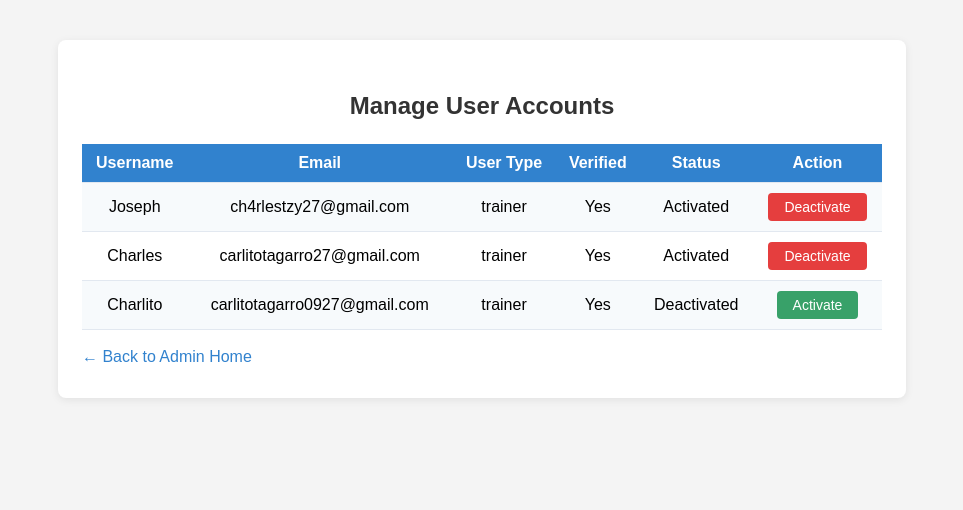
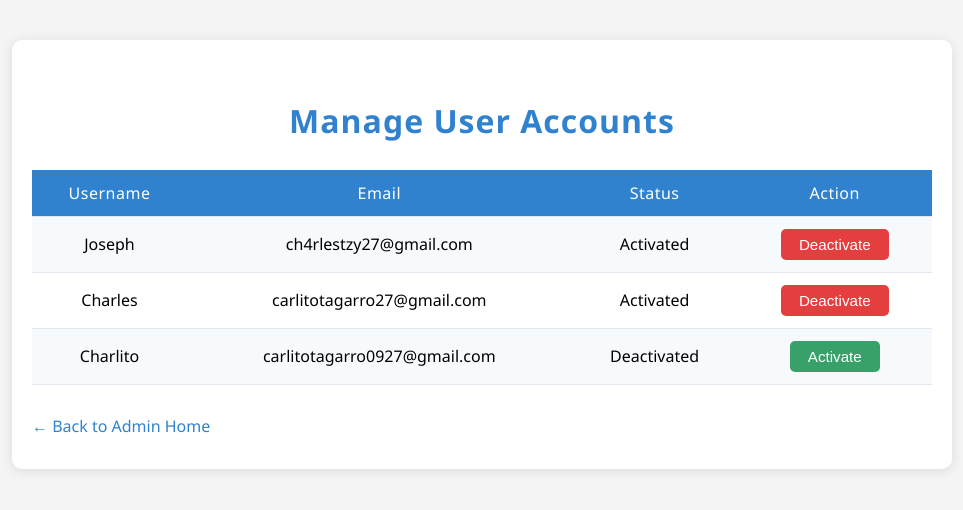
Before and after one commit to Carlito-Tagarro/inventory_System, a PHP site: page /phpmailer/admin/manage_accounts.php in a window 1280 px wide. Shown: the top 510 px of the page, without its empty margins (158-1121 px from the left). Run offline with PHP 8.4, Linux system fonts and the light colour scheme; a user stored in the database is signed in; data comes from the database, SQL or seed files in the repository.

Commit message:
fix manage account css

```diff
--- /dev/null
+++ b/CSS/manage_account.css
@@ -0,0 +1,164 @@
+      :root {
+            --primary: #3182ce;
+            --success: #38a169;
+            --danger: #e53e3e;
+            --background: #f4f4f4;
+            --container-bg: #fff;
+            --text-dark: #222;
+            --text-light: #fff;
+            --border-radius: 10px;
+            --shadow: 0 2px 12px rgba(0,0,0,0.10);
+        }
+        body {
+            font-family: 'Segoe UI', Arial, sans-serif;
+            background: var(--background);
+            margin: 0;
+            padding: 0;
+        }
+        .container {
+            max-width: 900px;
+            margin: 40px auto;
+            background: var(--container-bg);
+            padding: 32px 20px;
+            border-radius: var(--border-radius);
+            box-shadow: var(--shadow);
+        }
+        h2 {
+            text-align: center;
+            color: var(--primary);
+            margin-bottom: 28px;
+            font-size: 2rem;
+            font-weight: 600;
+            letter-spacing: 1px;
+        }
+        .table-responsive {
+            width: 100%;
+            overflow-x: auto;
+        }
+        table {
+            width: 100%;
+            border-collapse: collapse;
+            margin-bottom: 20px;
+            min-width: 600px;
+        }
+        th, td {
+            padding: 12px 10px;
+            border-bottom: 1px solid #e2e8f0;
+            text-align: center;
+            font-size: 1rem;
+        }
+        th {
+            background: var(--primary);
+            color: var(--text-light);
+            font-weight: 500;
+            letter-spacing: 0.5px;
+        }
+        tr:nth-child(even) {
+            background: #f7fafc;
+        }
+        .btn {
+            padding: 7px 18px;
+            border: none;
+            border-radius: 5px;
+            cursor: pointer;
+            font-size: 0.95rem;
+            transition: background 0.2s;
+            font-weight: 500;
+        }
+        .activate {
+            background: var(--success);
+            color: var(--text-light);
+        }
+        .activate:hover {
+            background: #2f855a;
+        }
+        .deactivate {
+            background: var(--danger);
+            color: var(--text-light);
+        }
+        .deactivate:hover {
+            background: #c53030;
+        }
+        a.back-link {
+            display: inline-block;
+            color: var(--primary);
+            text-decoration: none;
+            font-weight: 500;
+            margin-top: 10px;
+            transition: color 0.2s;
+        }
+        a.back-link:hover {
+            color: #225ea8;
+            text-decoration: underline;
+        }
+        @media (max-width: 700px) {
+            .container {
+                max-width: 98vw;
+                padding: 16px 5px;
+            }
+            h2 {
+                font-size: 1.4rem;
+            }
+            table, th, td {
+                font-size: 0.95rem;
+            }
+        }
+        @media (max-width: 500px) {
+            .container {
+                padding: 8px 2px;
+            }
+            .table-responsive {
+                min-width: 0;
+            }
+            table {
+                min-width: 400px;
+            }
+            th, td {
+                padding: 8px 4px;
+                font-size: 0.85rem;
+                word-break: break-word;
+            }
+            .btn {
+                padding: 6px 10px;
+                font-size: 0.85rem;
+            }
+        }
+        @media (max-width: 400px) {
+            .table-responsive {
+                display: none;
+            }
+            .user-card-list {
+                display: block;
+            }
+            .user-card {
+                background: var(--container-bg);
+                box-shadow: var(--shadow);
+                border-radius: var(--border-radius);
+                margin-bottom: 14px;
+                padding: 12px 8px;
+                font-size: 0.9rem;
+            }
+            .user-card .card-row {
+                margin-bottom: 6px;
+            }
+            .user-card .card-label {
+                font-weight: 500;
+                color: var(--primary);
+                margin-right: 6px;
+            }
+            .user-card .card-value {
+                color: var(--text-dark);
+            }
+            .user-card .card-actions {
+                margin-top: 8px;
+            }
+            .user-card .btn {
+                width: 100%;
+                margin-bottom: 4px;
+            }
+        }
+        @media (min-width: 401px) {
+            .user-card-list {
+                display: none;
+            }
+        }
--- a/admin/manage_accounts.php
+++ b/admin/manage_accounts.php
@@ -30,28 +30,19 @@ DISCONNECTIVITY($connection);
     <meta charset="UTF-8">
     <title>Manage Accounts</title>
     <link rel="icon" type="image/x-icon" href="../images/images__1_-removebg-preview.png">
-    <style>
-        body { font-family: Arial, sans-serif; background: #f4f4f4; }
-        .container { max-width: 800px; margin: 40px auto; background: #fff; padding: 32px 24px; border-radius: 8px; box-shadow: 0 2px 8px rgba(0,0,0,0.08);}
-        h2 { text-align: center; color: #333; margin-bottom: 24px;}
-        table { width: 100%; border-collapse: collapse; margin-bottom: 18px;}
-        th, td { padding: 10px 8px; border-bottom: 1px solid #e2e8f0; text-align: center;}
-        th { background: #3182ce; color: #fff;}
-        tr:nth-child(even) { background: #f7fafc;}
-        .btn { padding: 6px 16px; border: none; border-radius: 4px; cursor: pointer; font-size: 14px;}
-        .activate { background: #38a169; color: #fff;}
-        .deactivate { background: #e53e3e; color: #fff;}
-    </style>
+    <meta name="viewport" content="width=device-width, initial-scale=1.0">
+    <link rel="stylesheet" href="../CSS/manage_account.css">
 </head>
 <body>
     <div class="container">
         <h2>Manage User Accounts</h2>
+        <div class="table-responsive">
             <table>
                 <tr>
                     <th>Username</th>
                     <th>Email</th>
-                <th>User Type</th>
-                <th>Verified</th>
+                    <!-- <th>User Type</th>
+                    <th>Verified</th> -->
                     <th>Status</th>
                     <th>Action</th>
                 </tr>
@@ -59,8 +50,8 @@ DISCONNECTIVITY($connection);
                     <tr>
                         <td><?php echo htmlspecialchars($row['username']); ?></td>
                         <td><?php echo htmlspecialchars($row['email']); ?></td>
-                    <td><?php echo htmlspecialchars($row['user_type']); ?></td>
-                    <td><?php echo $row['verified'] ? 'Yes' : 'No'; ?></td>
+                        <!-- <td><?php echo htmlspecialchars($row['user_type']); ?></td>
+                        <td><?php echo $row['verified'] ? 'Yes' : 'No'; ?></td> -->
                         <td><?php echo htmlspecialchars($row['Account_status']); ?></td>
                         <td>
                             <?php if ($row['Account_status'] === 'Deactivated'): ?>
@@ -80,7 +71,39 @@ DISCONNECTIVITY($connection);
                     </tr>
                 <?php endwhile; ?>
             </table>
-        <a href="admin.php" style="color:#3182ce; text-decoration:none;">&#8592; Back to Admin Home</a>
+        </div>
+        <div class="user-card-list">
+            <?php
+            // Re-run query for card view
+            $connection = CONNECTIVITY();
+            $result2 = $connection->query("SELECT user_id, username, email, user_type, verified, Account_status FROM users WHERE user_type != 'admin'");
+            while ($row = $result2->fetch_assoc()):
+            ?>
+            <div class="user-card">
+                <div class="card-row"><span class="card-label">Username:</span> <span class="card-value"><?php echo htmlspecialchars($row['username']); ?></span></div>
+                <div class="card-row"><span class="card-label">Email:</span> <span class="card-value"><?php echo htmlspecialchars($row['email']); ?></span></div>
+                <!-- <div class="card-row"><span class="card-label">Type:</span> <span class="card-value"><?php echo htmlspecialchars($row['user_type']); ?></span></div>
+                <div class="card-row"><span class="card-label">Verified:</span> <span class="card-value"><?php echo $row['verified'] ? 'Yes' : 'No'; ?></span></div> -->
+                <div class="card-row"><span class="card-label">Status:</span> <span class="card-value"><?php echo htmlspecialchars($row['Account_status']); ?></span></div>
+                <div class="card-actions">
+                    <?php if ($row['Account_status'] === 'Deactivated'): ?>
+                        <form method="POST">
+                            <input type="hidden" name="user_id" value="<?php echo $row['user_id']; ?>">
+                            <input type="hidden" name="action" value="activate">
+                            <button type="submit" class="btn activate">Activate</button>
+                        </form>
+                    <?php else: ?>
+                        <form method="POST">
+                            <input type="hidden" name="user_id" value="<?php echo $row['user_id']; ?>">
+                            <input type="hidden" name="action" value="deactivate">
+                            <button type="submit" class="btn deactivate">Deactivate</button>
+                        </form>
+                    <?php endif; ?>
+                </div>
+            </div>
+            <?php endwhile; DISCONNECTIVITY($connection); ?>
+        </div>
+        <a href="admin.php" class="back-link">&#8592; Back to Admin Home</a>
     </div>
 </body>
 </html>
```
Lines whose indentation alone changed are shown as unchanged.
